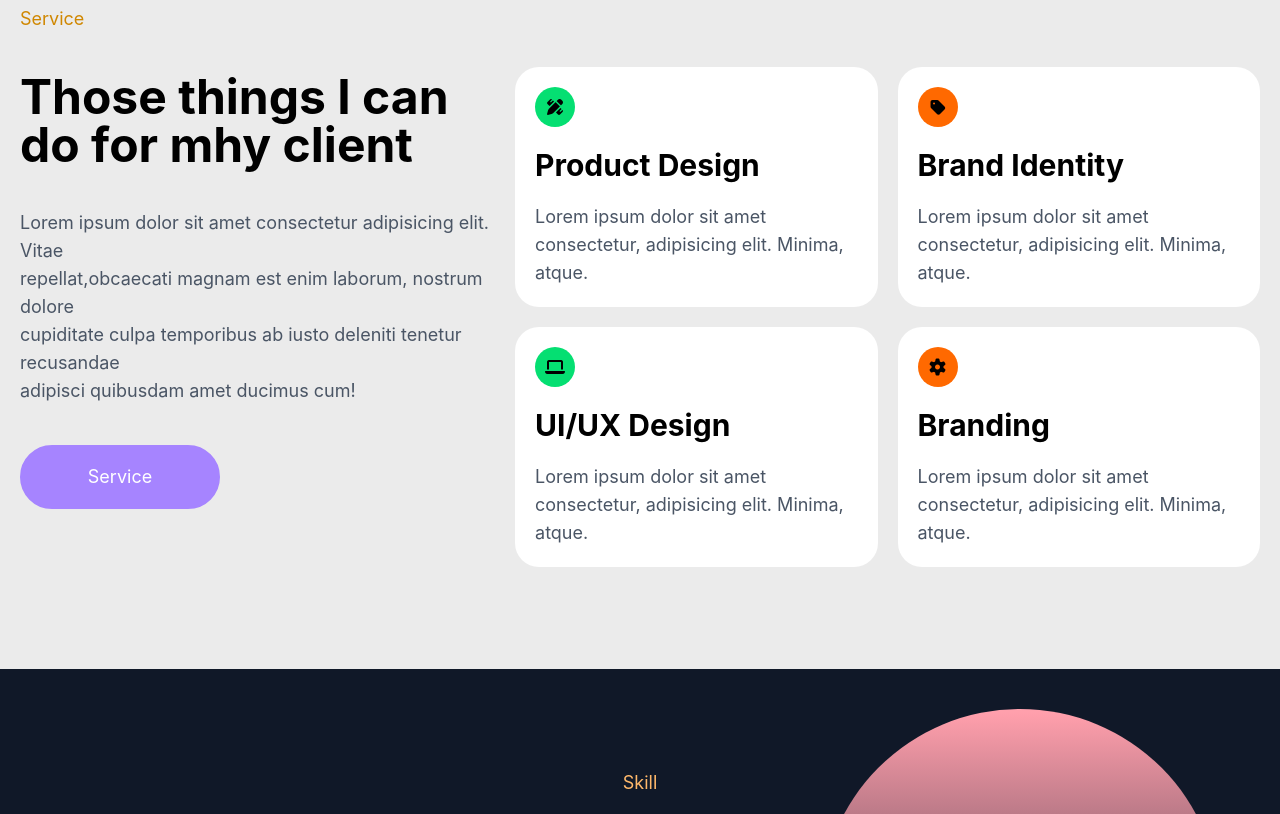
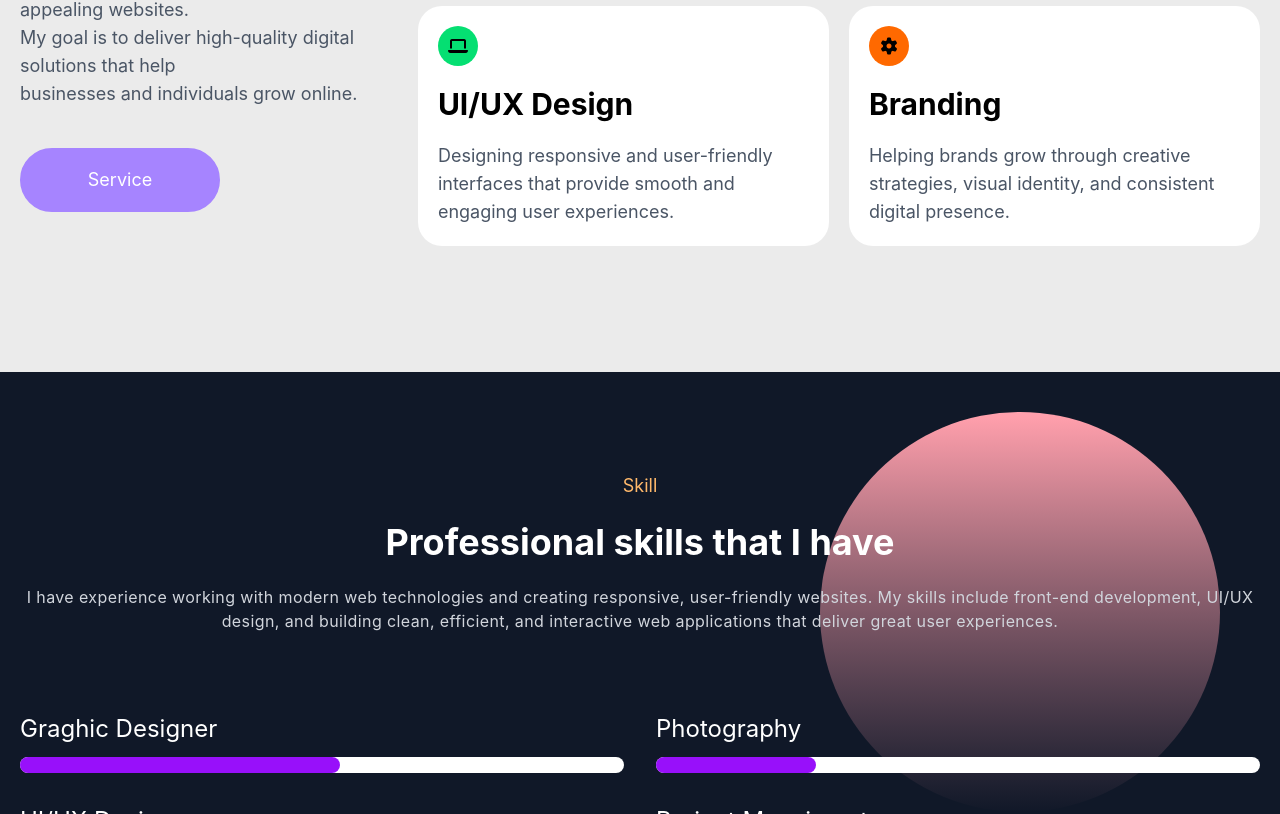
Before and after one commit to NasirAhmad-dev/Portfolio, a React (Vite) app: page / in a window 1280 px wide. Shown: the part 1706-2520 px from the top of the page. Built offline with nearby package versions, Linux system fonts and the light colour scheme.

Commit message:
edite text

```diff
--- a/src/components/AboutMe.jsx
+++ b/src/components/AboutMe.jsx
@@ -15,14 +15,14 @@ function AboutMe() {
               </div>
             </div>
             <div className=" flex flex-col  gap-10 relative  z-10  md:text-center md:w-[70vw] mx-auto py-20 ">
-              <h1 className="text-3xl md:text-5xl lg:text-7xl xl:text-6xl font-bold">About Me</h1>
+              <h1 className="text-3xl md:text-5xl lg:text-7xl xl:text-6xl font-bold">
+                About Me
+              </h1>
               <p className="text-md text-gray-400">
-                Lorem, ipsum dolor sit amet consectetur adipisicing elit. Sit
-                ipsa excepturi dolore optio pariatur harum illum labore
-                explicabo facilis consequuntur deserunt placeat libero obcaecati
-                sapiente sunt nisi officiis cumque praesentium quam totam, et ut
-                impedit! Officia quod hic accusantium obcaecati est beatae
-                voluptatum ab facere, ipsa explicabo et laborum doloremque?
+                I am a passionate Web Developer dedicated to building modern,
+                responsive, and user-friendly websites. I enjoy creating clean
+                designs and interactive digital experiences that help businesses
+                and individuals grow in the online world.
               </p>
             </div>
           </div>
@@ -48,15 +48,13 @@ function AboutMe() {
                   Nasir Ahmad
                 </h1>
                 <p className="text-gray-700 lg:text-lg">
-                  Lorem ipsum dolor sit amet consectetur adipisicing elit.
-                  Obcaecati quam atque, repudiandae ipsa minus placeat
-                  inventore, iste deserunt consectetur nesciunt beatae soluta
-                  ipsum. Optio explicabo obcaecati quae incidunt, a quos
-                  corporis? Atque incidunt accusamus reprehenderit suscipit illo
-                  iusto labore dolore, culpa ad expedita laborum autem impedit
-                  quibusdam ducimus. Nobis nesciunt adipisci cupiditate.
-                  Corrupti veniam reiciendis, tenetur officiis culpa suscipit
-                  debitis voluptatibus obcaecati aspernatur.
+                  My name is Nasir Ahmad, and I am a creative Web Developer with
+                  a strong passion for front-end development and modern web
+                  design. I enjoy turning ideas into real and functional
+                  websites using technologies like React, Tailwind CSS, and
+                  JavaScript. My focus is on creating fast, responsive, and
+                  visually appealing user experiences that work perfectly across
+                  all devices.
                 </p>
               </div>
 
@@ -66,25 +64,33 @@ function AboutMe() {
                 </span>
                 <div className=" grid grid-cols-1 gap-10 justify-center md:grid md:grid-cols-2  md:gap-x-20">
                   <div className="flex flex-col gap-1 items-center md:flex-row">
-                    <div className="bg-green-500 p-5 rounded-full mr-5"><i class="fa-solid fa-laptop text-2xl md:text-4xl justify-center items-center"></i></div>
+                    <div className="bg-green-500 p-5 rounded-full mr-5">
+                      <i class="fa-solid fa-laptop text-2xl md:text-4xl justify-center items-center"></i>
+                    </div>
                     <h1 className="text-lg font-semibold text-gra">
                       Graphick Designer
                     </h1>
                   </div>
                   <div className="flex gap-1 flex-col items-center md:flex-row">
-                    <div className="bg-yellow-600 p-5 rounded-full mr-5"><i class="fa-solid fa-laptop text-2xl md:text-4xl"></i></div>
+                    <div className="bg-yellow-600 p-5 rounded-full mr-5">
+                      <i class="fa-solid fa-laptop text-2xl md:text-4xl"></i>
+                    </div>
                     <h1 className="text-lg font-semibold text-gra">
                       UX/UI Designer
                     </h1>
                   </div>
                   <div className="flex flex-col gap-1  items-center md:flex-row">
-                    <div className="bg-yellow-600 p-5 rounded-full mr-5"><i class="fa-solid fa-camera text-2xl md:text-4xl "></i></div>
+                    <div className="bg-yellow-600 p-5 rounded-full mr-5">
+                      <i class="fa-solid fa-camera text-2xl md:text-4xl "></i>
+                    </div>
                     <h1 className="text-lg font-semibold text-gra">
                       Photography
                     </h1>
                   </div>
                   <div className="flex flex-col gap-1 items-center md:flex-row">
-                    <div  className="bg-green-500 p-5 rounded-full mr-5"><i class="fa-solid fa-video text-2xl md:text-4xl  justify-center items-center "></i></div>
+                    <div className="bg-green-500 p-5 rounded-full mr-5">
+                      <i class="fa-solid fa-video text-2xl md:text-4xl  justify-center items-center "></i>
+                    </div>
                     <h1 className="text-lg font-semibold text-gra">
                       Videography
                     </h1>
--- a/src/components/MyService.jsx
+++ b/src/components/MyService.jsx
@@ -24,12 +24,11 @@ function MyService() {
                 Services
               </h1>
               <p className="text-md text-gray-400">
-                Lorem, ipsum dolor sit amet consectetur adipisicing elit. Sit
-                ipsa excepturi dolore optio pariatur harum illum labore
-                explicabo facilis consequuntur deserunt placeat libero obcaecati
-                sapiente sunt nisi officiis cumque praesentium quam totam, et ut
-                impedit! Officia quod hic accusantium obcaecati est beatae
-                voluptatum ab facere, ipsa explicabo et laborum doloremque?
+                I provide professional web development services focused on
+                creating modern, responsive, and user-friendly websites. My goal
+                is to build clean and interactive digital experiences that help
+                clients grow their online presence and achieve their business
+                goals.{" "}
               </p>
             </div>
           </div>
@@ -42,9 +41,10 @@ function MyService() {
               <br /> for my client
             </h1>
             <p className="text-gray-800 text-lg">
-              Lorem ipsum dolor sit amet consectetur adipisicing elit. Porro
-              fugiat est culpa quos fugit ipsum? Rem, soluta quis modi animi
-              ullam, tempore quo excepturi eaque a ipsa autem rerum similique.
+              I help clients build modern and responsive websites with clean
+              design, smooth user experience, and high performance. My focus is
+              on creating digital solutions that are both visually attractive
+              and functional.{" "}
             </p>
           </div>
 
@@ -62,9 +62,10 @@ function MyService() {
             <div className="flex flex-col gap-3 md:items-start">
               <h1 className=" text-4xl font-bold">Product Design</h1>
               <p className="text-gray-800 text-lg">
-                Lorem ipsum dolor sit amet consectetur adipisicing elit. Ipsum
-                magni ipsam esse obcaecati distinctio temporibus illo error iure
-                amet vero dolorum inventore laboriosam, et ipsa? Recusandae quo
+                I design user-friendly and modern digital products that focus on
+                usability, simplicity, and clean visual structure. My goal is to
+                create designs that solve real user problems and provide a
+                smooth experience across all devices.{" "}
               </p>
               <motion.button
                 onClick={() => setShow(1)}
@@ -76,16 +77,17 @@ function MyService() {
               </motion.button>
             </div>
             {show === 1 && (
-              <div className="px-5 absolute z-50 top-15 sm:left-2/23 md:left-2/12 lg:left-2/8">
+              <div className="px-5 absolute z-50 top-15 sm:left-2/23 md:left-2/12 lg:left-2/8 bg-red-500">
                 <div className="relative max-w-[500px] flex  items-center flex-col bg-gray-300 p-10 rounded-lg mx-auto gap-10 shadow-[0_0_10px_rgba(0,0,0,.3)]">
                   <h1 className="text-4xl font-semibold">
                     About Product Design
                   </h1>
                   <p className="text-gray-500 text-center">
-                    Lorem ipsum dolor sit amet consectetur adipisicing elit.
-                    Doloremque fuga quia aut laboriosam laudantium, ipsam
-                    excepturi distinctio. Similique rerum blanditiis possimus
-                    minus, at eos eaque tempora obcaecati unde porro nostrum.
+                    Product design is the process of planning and creating
+                    digital solutions that are both visually appealing and easy
+                    to use. It focuses on understanding user needs and turning
+                    them into practical, functional, and attractive interfaces
+                    that improve overall user experience.{" "}
                   </p>
                   <button
                     className="bg-purple-400 rounded-md px-3 py-1 cursor-pointer text-white hover:bg-orange-400"
@@ -114,9 +116,10 @@ function MyService() {
             <div className="flex flex-col gap-5 md:items-start">
               <h1 className=" text-4xl font-bold">Brandign</h1>
               <p className="text-gray-800 text-lg">
-                Lorem ipsum dolor sit amet consectetur adipisicing elit. Ipsum
-                magni ipsam esse obcaecati distinctio temporibus illo error iure
-                amet vero dolorum inventore laboriosam, et ipsa? Recusandae quo
+                I help create strong and memorable brand identities that reflect
+                the personality and values of a business. My focus is on
+                building visual consistency, trust, and recognition across all
+                platforms.{" "}
               </p>
               <motion.button
                 onClick={() => setShow(2)}
@@ -132,10 +135,10 @@ function MyService() {
                 <div className="relative max-w-[500px] flex  items-center flex-col bg-gray-300 p-10 rounded-lg mx-auto gap-10 shadow-[0_0_10px_rgba(0,0,0,.3)]">
                   <h1 className="text-4xl font-semibold">About Branding</h1>
                   <p className="text-gray-500 text-center">
-                    Lorem ipsum dolor sit amet consectetur adipisicing elit.
-                    Doloremque fuga quia aut laboriosam laudantium, ipsam
-                    excepturi distinctio. Similique rerum blanditiis possimus
-                    minus, at eos eaque tempora obcaecati unde porro nostrum.
+                    Branding is the process of shaping how a business is seen by
+                    its audience. It includes visual identity, messaging, and
+                    design elements that work together to create a strong and
+                    consistent image.{" "}
                   </p>
                   <button
                     className="bg-purple-400 rounded-md px-3 py-1 cursor-pointer text-white hover:bg-orange-400"
@@ -164,9 +167,10 @@ function MyService() {
             <div className="flex flex-col gap-5 md:items-start">
               <h1 className=" text-4xl font-bold">Brand Identity</h1>
               <p className="text-gray-800 text-lg">
-                Lorem ipsum dolor sit amet consectetur adipisicing elit. Ipsum
-                magni ipsam esse obcaecati distinctio temporibus illo error iure
-                amet vero dolorum inventore laboriosam, et ipsa? Recusandae quo
+                I create unique and consistent brand identities that represent a
+                business in a professional and memorable way. This includes
+                designing visual elements such as colors, typography, and style
+                that help build a strong brand presence.{" "}
               </p>
               <motion.button
                 onClick={() => setShow(3)}
@@ -184,10 +188,10 @@ function MyService() {
                     About Brand Identity
                   </h1>
                   <p className="text-gray-500 text-center">
-                    Lorem ipsum dolor sit amet consectetur adipisicing elit.
-                    Doloremque fuga quia aut laboriosam laudantium, ipsam
-                    excepturi distinctio. Similique rerum blanditiis possimus
-                    minus, at eos eaque tempora obcaecati unde porro nostrum.
+                    Brand identity is the visual and emotional expression of a
+                    brand. It helps businesses communicate their values and
+                    build trust with their audience through consistent design
+                    and presentation.{" "}
                   </p>
                   <button
                     className="bg-purple-400 rounded-md px-3 py-1 cursor-pointer text-white hover:bg-orange-400"
@@ -216,9 +220,10 @@ function MyService() {
             <div className="flex flex-col gap-5 md:items-start">
               <h1 className=" text-4xl font-bold">UI/UX Design</h1>
               <p className="text-gray-800 text-lg">
-                Lorem ipsum dolor sit amet consectetur adipisicing elit. Ipsum
-                magni ipsam esse obcaecati distinctio temporibus illo error iure
-                amet vero dolorum inventore laboriosam, et ipsa? Recusandae quo
+                I design user-friendly and intuitive interfaces that improve
+                user experience and make digital products easy and enjoyable to
+                use. My focus is on usability, accessibility, and clean modern
+                design.{" "}
               </p>
               <motion.button
                 onClick={() => setShow(4)}
@@ -234,10 +239,10 @@ function MyService() {
                 <div className="relative max-w-[500px] flex  items-center flex-col bg-gray-300 p-10 rounded-lg mx-auto gap-10 shadow-[0_0_10px_rgba(0,0,0,.3)] ">
                   <h1 className="text-4xl font-semibold">About UI/UX</h1>
                   <p className="text-gray-500 text-center">
-                    Lorem ipsum dolor sit amet consectetur adipisicing elit.
-                    Quia, aspernatur atque? Earum, quas, eos soluta eum, dicta
-                    totam adipisci maiores nobis repellendus provident labore
-                    odio dignissimos. Sit dolore sed molestias?
+                    UI/UX design is about understanding users and creating
+                    interfaces that are simple, functional, and visually
+                    appealing. It focuses on improving the overall experience of
+                    digital products.{" "}
                   </p>
                   <button
                     className="bg-purple-400 rounded-md px-3 py-1 cursor-pointer text-white hover:bg-orange-400"
@@ -272,13 +277,11 @@ function MyService() {
                     <br /> on your mind
                   </h1>
                   <p className="text-md text-gray-400">
-                    Lorem, ipsum dolor sit amet consectetur adipisicing elit.
-                    Sit ipsa excepturi dolore optio pariatur harum illum labore
-                    explicabo facilis consequuntur deserunt placeat libero
-                    obcaecati sapiente sunt nisi officiis cumque praesentium
-                    quam totam, et ut impedit! Officia quod hic accusantium
-                    obcaecati est beatae voluptatum ab facere, ipsa explicabo et
-                    laborum doloremque?
+                    I am available to work on new projects and collaborate with
+                    clients who need modern, responsive, and high-quality web
+                    solutions. Whether it's a personal website, business
+                    platform, or UI design, I am ready to turn ideas into
+                    reality with clean and efficient development.{" "}
                   </p>
                   <div className="flex flex-col gap-5 text-xl mt-5 md:flex-row md:px-10">
                     <button className="w-auto h-15 border-3 rounded-full border-violet-500 bg-violet-500 text-white active:bg-orange-300 active:border-orange-300 md:px-5 lg:px-10 md:text-lg md:h-14 cursor-pointer">
@@ -286,7 +289,7 @@ function MyService() {
                     </button>
 
                     <button className="w-auto h-15  border-3 rounded-full border-violet-500 text-violet-500  active:bg-orange-300 active:text-white active:border-orange-300 md:px-5 lg:px-10 md:text-md md:h-15 cursor-pointer  text-center">
-                      <a href="/cv.pdf" download >
+                      <a href="/cv.pdf" download>
                         Download CV
                       </a>
                     </button>
--- a/src/components/Services.jsx
+++ b/src/components/Services.jsx
@@ -12,13 +12,13 @@ function Services() {
               Those things I can do for mhy client
             </h1>
             <p className="text-lg text-gray-600">
-              Lorem ipsum dolor sit amet consectetur adipisicing elit. Vitae
+              I provide modern and responsive web development services focused
               <br />
-              repellat,obcaecati magnam est enim laborum, nostrum dolore
+              on creating fast, user-friendly, and visually appealing websites.
               <br />
-              cupiditate culpa temporibus ab iusto deleniti tenetur recusandae
+              My goal is to deliver high-quality digital solutions that help
               <br />
-              adipisci quibusdam amet ducimus cum!
+              businesses and individuals grow online.
             </p>
             <button className="w-auto h-16 border-3 rounded-full bg-violet-400 border-violet-400 text-white text-lg active:bg-orange-300 active:border-orange-300  md:w-50 cursor-pointer">
               <Link to="/Service">Service</Link>
@@ -33,8 +33,8 @@ function Services() {
               </div>
               <h1 className="text-3xl font-bold">Product Design</h1>
               <p className="text-lg text-gray-600">
-                Lorem ipsum dolor sit amet consectetur, adipisicing elit.
-                Minima, atque.
+                Creating modern and creative product designs focused on
+                usability, clean layout, and user satisfaction.
               </p>
             </div>
             <div className="flex flex-col gap-y-5 rounded-3xl w-auto p-5  duration-300 hover:shadow-[0_0_10px_rgba(0,0,0,0.6)] bg-white">
@@ -43,8 +43,8 @@ function Services() {
               </div>
               <h1 className="text-3xl font-bold">Brand Identity</h1>
               <p className="text-lg text-gray-600">
-                Lorem ipsum dolor sit amet consectetur, adipisicing elit.
-                Minima, atque.
+                Building unique brand identities that help businesses stand out
+                and connect with their audience.
               </p>
             </div>
             <div className="flex flex-col gap-y-5 rounded-3xl w-auto p-5  duration-300 hover:shadow-[0_0_10px_rgba(0,0,0,0.6)] bg-white ">
@@ -53,8 +53,8 @@ function Services() {
               </div>
               <h1 className="text-3xl font-bold">UI/UX Design</h1>
               <p className="text-lg text-gray-600">
-                Lorem ipsum dolor sit amet consectetur, adipisicing elit.
-                Minima, atque.
+                Designing responsive and user-friendly interfaces that provide
+                smooth and engaging user experiences.
               </p>
             </div>
             <div className="flex flex-col gap-y-5 rounded-3xl w-auto p-5  duration-300 hover:shadow-[0_0_10px_rgba(0,0,0,0.6)] bg-white ">
@@ -63,8 +63,8 @@ function Services() {
               </div>
               <h1 className="text-3xl font-bold">Branding</h1>
               <p className="text-lg text-gray-600">
-                Lorem ipsum dolor sit amet consectetur, adipisicing elit.
-                Minima, atque.
+                Helping brands grow through creative strategies, visual
+                identity, and consistent digital presence.
               </p>
             </div>
           </div>
--- a/src/components/Skills.jsx
+++ b/src/components/Skills.jsx
@@ -22,11 +22,11 @@ function Skills() {
                   Professional skills that I have
                 </h1>
                 <p className="text-gray-300 tracking-wide ">
-                  Lorem ipsum dolor, sit amet consectetur adipisicing elit.
-                  Eveniet molestiae perferendis numquam ex esse sunt doloremque
-                  itaque maxime ducimus quos ut ad iste officiis dolor
-                  aspernatur et molestias, consequatur soluta?Lorem, ipsum dolor
-                  sit amet consectetur adipisicing elit. Dolor, cumque.
+                  I have experience working with modern web technologies and
+                  creating responsive, user-friendly websites. My skills include
+                  front-end development, UI/UX design, and building clean,
+                  efficient, and interactive web applications that deliver great
+                  user experiences.
                 </p>
               </div>
             </div>
```
Also changed, not shown: src/components/Contact.jsx (+9 -10 lines), src/components/Footer.jsx (+12 -7 lines), src/components/Hero.jsx (+6 -4 lines), src/routes/Router.jsx (deleted, +0 -30 lines).
